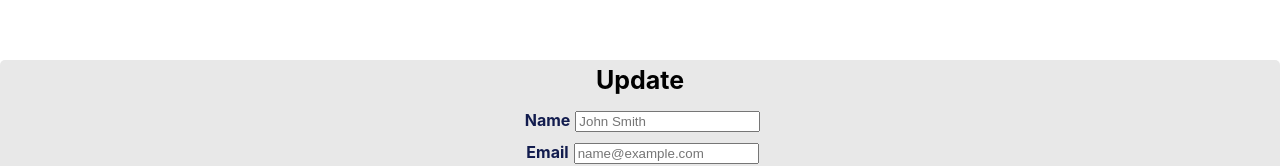
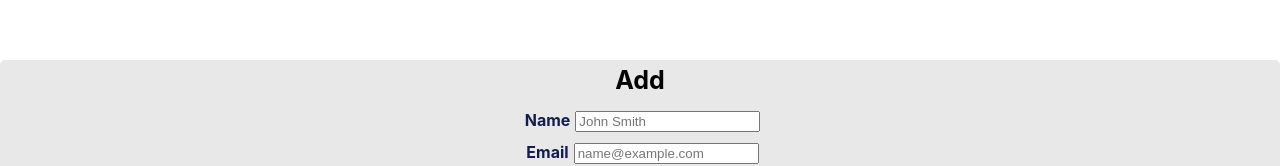
Before and after one commit to nannigeri/front-end-app, a React (Create React App) app: page / in a window 1280 px wide. Shown: the part 300-466 px from the top of the page. Built offline with nearby package versions, Linux system fonts and the light colour scheme.

Commit message:
add update dynamic change

```diff
--- a/src/App.js
+++ b/src/App.js
@@ -82,6 +82,7 @@ const getCustomers = function () {
       onDeleteClick = {onDeleteClick}
       onSaveClick = {onSaveClick}
       handleInputChange = {handleInputChange}
+      mode = {mode}
      /></div>
     </div>
   );
--- a/src/CustomerComponent/index.js
+++ b/src/CustomerComponent/index.js
@@ -9,8 +9,6 @@ const CustomerComponent = (props) => {
             <div class='title-font'>Customer List</div>
 
             <div class="card-spacing scroll">
-
-
 
                 {props.data.map(client => <div key={client.id} class={(client.id === props.formObject.id) ? " clicked-card" : "card "} onClick={() => props.handleRowClick(client)}>
 
--- a/src/UpdateComponent/index.js
+++ b/src/UpdateComponent/index.js
@@ -6,7 +6,7 @@ function UpdateComponent(props) {
     return (<div>
 
         <div class = "background-update">
-        <div class = "title-font">Update</div>
+        <div class = "title-font">{(props.mode == "Update") ? "Update" : "Add"}</div>
             <div class = "spacing">
             <label for="exampleFormControlInput1" class="category spacing">Name</label>
             <input type="text" name="name" onChange={(e) => props.handleInputChange(e)} value={props.formObject.name} id="exampleFormControlInput1" placeholder="John Smith"></input>
```
